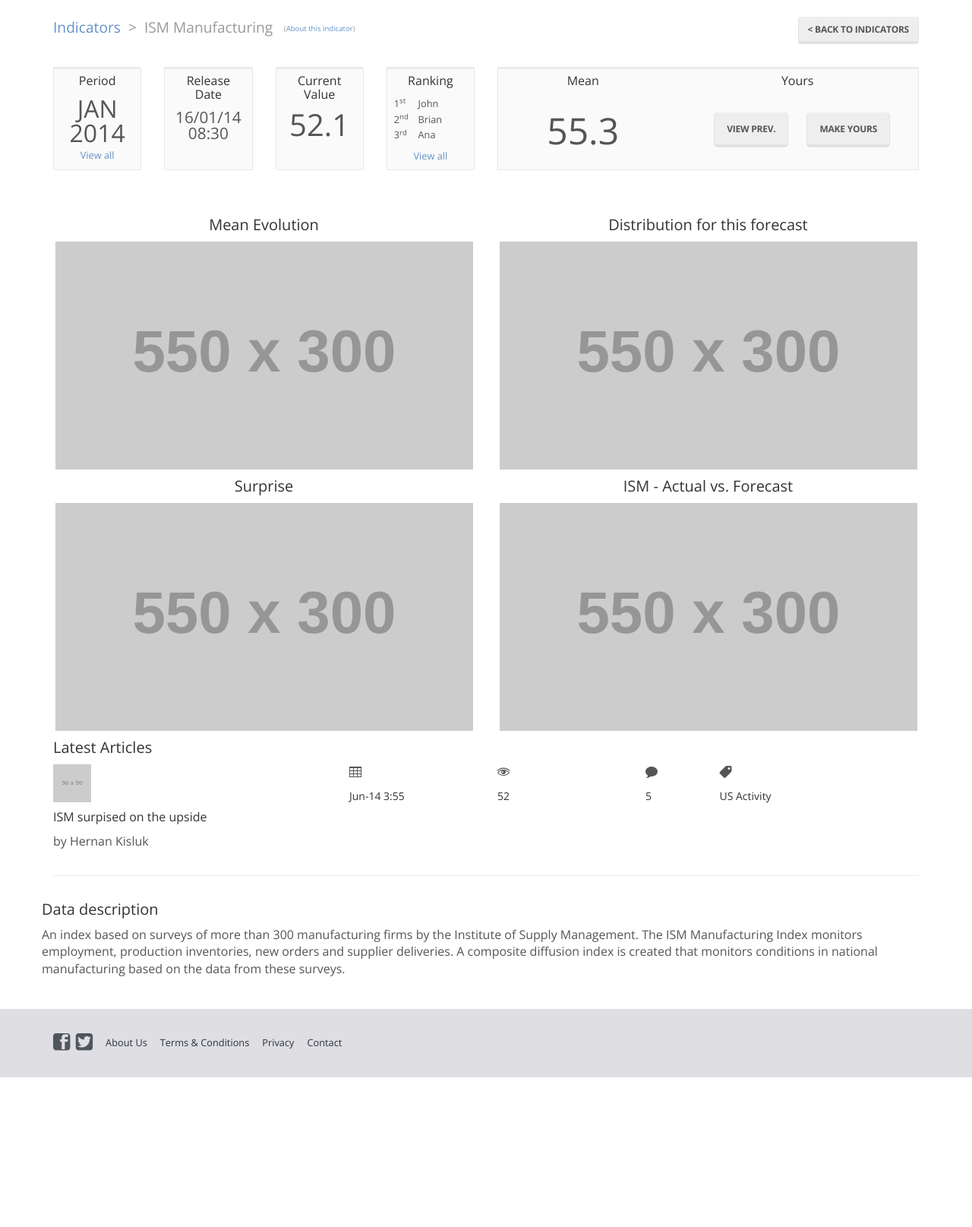
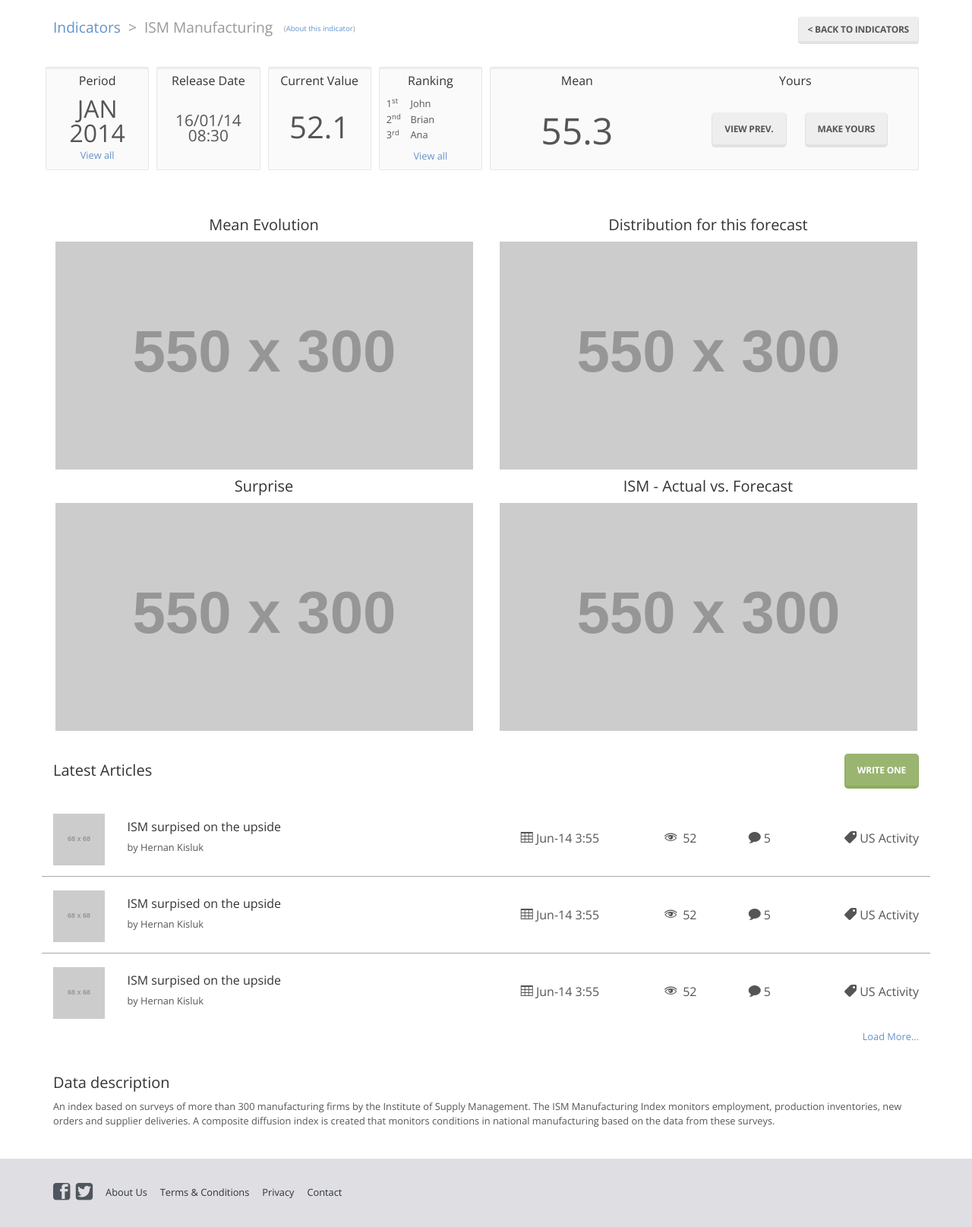
Before and after one commit to ekersten/javadoc_primeros_pasos, a PHP site: page /ind002.php in a window 1280 px wide. Shown: the part 89-1704 px from the top of the page at 76% size. Before the commit the page ends 1507 px from the top, so only its background shows below. Run offline with PHP 8.4, Linux system fonts and the light colour scheme; grey boxes labelled with a size stand in for pictures from a placeholder-image service; style sheets or scripts are compiled from the project's sources; some libraries are stand-ins or nearby versions.

Commit message:
arreglos home e indicadores

```diff
--- a/ind002.php
+++ b/ind002.php
@@ -25,26 +25,26 @@
 			<div class="row info">
 				<div class="col-xs-6">
 					<div class="row">
-						<div class="col-xs-3">
+						<div class="col-xs-3 pl5 pr5">
 							<div class="well well-sm period">
 								<h5>Period</h5>
 								<div class="big">JAN<br/>2014</div>
 								<div class="view-all"><a href="#">View all</a></div>
 							</div>
 						</div>
-						<div class="col-xs-3">
+						<div class="col-xs-3 pl5 pr5">
 							<div class="well well-sm release">
 								<h5>Release Date</h5>
 								<div class="big">16/01/14<br/>08:30</div>
 							</div>
 						</div>
-						<div class="col-xs-3">
+						<div class="col-xs-3 pl5 pr5">
 							<div class="well well-sm current">
 								<h5>Current Value</h5>
 								<div class="big">52.1</div>
 							</div>
 						</div>
-						<div class="col-xs-3">
+						<div class="col-xs-3 pl5 pr5">
 							<div class="well well-sm ranking">
 								<h5>Ranking</h5>
 								<ul>
@@ -57,7 +57,7 @@
 						</div>
 					</div>
 				</div>
-				<div class="col-xs-6">
+				<div class="col-xs-6 pl5">
 					<div class="well well-sm">
 						<div class="row">
 							<div class="col-xs-5 text-center mean">
@@ -90,39 +90,95 @@
 					<img src="http://placehold.it/550x300"/>
 				</div>
 			</div>
-			<div class="row">
-				<div class="col-xs-12">
+			<div class="row margin-top half-margin-bottom">
+				<div class="col-xs-6">
 					<h4>Latest Articles</h4>
+				</div>
+				<div class="col-xs-6 text-right">
+					<a href="#" class="btn btn-success btn-lg">Write one</a>
 				</div>
 			</div>
 			<div class="row articles">
-				<div class="col-xs-4">
-					<img src="http://placehold.it/50x50"/>
+				<div class="col-xs-12">
+					<!-- article start -->
+					<div class="row article">
+						<div class="col-xs-1">
+							<img src="http://placehold.it/68x68"/>
+						</div>
+						<div class="col-xs-5">
 							<h5>ISM surpised on the upside</h5>
 							<p>by Hernan Kisluk</p>
 						</div>
-				<div class="col-xs-2">
-					<span class="icon icon-table"> </span>
-					<h6>Jun-14 3:55</h6>
+						<div class="col-xs-2 text-center">
+							<span class="icon icon-table"></span> Jun-14 3:55
 						</div>
-				<div class="col-xs-2">
-					<span class="icon icon-eye"> </span>
-					<h6>52</h6>
+						<div class="col-xs-1 text-right">
+							<span class="icon icon-eye"> </span> 52
 						</div>
+						<div class="col-xs-1 text-right">
+							<span class="icon icon-bubble"></span> 5
+						</div>
+						<div class="col-xs-2 text-right">
+							<span class="icon icon-tag"></span> US Activity
+						</div>
+					</div>
+					<!-- article end -->
+					<!-- article start -->
+					<div class="row article">
 						<div class="col-xs-1">
-					<span class="icon icon-bubble"> </span>
-					<h6>5</h6>
+							<img src="http://placehold.it/68x68"/>
 						</div>
-				<div class="col-xs-2">
-					<span class="icon icon-tag"> </span>
-					<h6>US Activity</h6>
+						<div class="col-xs-5">
+							<h5>ISM surpised on the upside</h5>
+							<p>by Hernan Kisluk</p>
 						</div>
-
+						<div class="col-xs-2 text-center">
+							<span class="icon icon-table"></span> Jun-14 3:55
 						</div>
-			<hr>
-			<div class="row data">
+						<div class="col-xs-1 text-right">
+							<span class="icon icon-eye"> </span> 52
+						</div>
+						<div class="col-xs-1 text-right">
+							<span class="icon icon-bubble"></span> 5
+						</div>
+						<div class="col-xs-2 text-right">
+							<span class="icon icon-tag"></span> US Activity
+						</div>
+					</div>
+					<!-- article end -->
+					<!-- article start -->
+					<div class="row article">
+						<div class="col-xs-1">
+							<img src="http://placehold.it/68x68"/>
+						</div>
+						<div class="col-xs-5">
+							<h5>ISM surpised on the upside</h5>
+							<p>by Hernan Kisluk</p>
+						</div>
+						<div class="col-xs-2 text-center">
+							<span class="icon icon-table"></span> Jun-14 3:55
+						</div>
+						<div class="col-xs-1 text-right">
+							<span class="icon icon-eye"> </span> 52
+						</div>
+						<div class="col-xs-1 text-right">
+							<span class="icon icon-bubble"></span> 5
+						</div>
+						<div class="col-xs-2 text-right">
+							<span class="icon icon-tag"></span> US Activity
+						</div>
+					</div>
+					<!-- article end -->
+				</div>
+			</div>
+			<div class="row">
+				<div class="col-xs-12 view-all"><a href="#">Load More...</a></div>
+			</div>
+			<div class="row data margin-top">
+				<div class="col-xs-12">
 					<h4>Data description</h4>
 					<p>An index based on surveys of more than 300 manufacturing firms by the Institute of Supply Management. The ISM Manufacturing Index monitors employment, production inventories, new orders and supplier deliveries. A composite diffusion index is created that monitors conditions in national manufacturing based on the data from these surveys.  </p>
+				</div>
 			</div>
 		</section>
 	</div>
--- a/less/styles.less
+++ b/less/styles.less
@@ -575,12 +575,16 @@ footer, .page-wrap:after {
 				&.release {
 					.big {
 						font-size: 1.3em;
+						position: relative;
+						top: 1em;
 					}
 				}
 
 				&.current {
 					.big {
 						font-size: 2.5em;
+						position: relative;
+						top: .5em;
 					}
 				}
 
@@ -660,9 +664,48 @@ footer, .page-wrap:after {
 		}
 	}
 
-	// .articles{
+	.articles{
+		.article {
 
-	// }
+			border-top: 1px solid @medium_gray;
+			padding-top: 1em;
+			margin-bottom: 1em;
+
+			h5 {
+				margin-top: 0;
+				margin-bottom: .5em;
+			}
+
+			p {
+				font-size: .8em;
+			}
+
+			&:first-child {
+				border-top: none;
+			}
+
+			.col-xs-5 {
+				position: relative;
+				top: .7em;
+			}
+
+			.col-xs-2, .col-xs-1 {
+				line-height: 68px;
+				height: 68px;
+			}
+		}
+	}
+
+	.view-all {
+		.text-right();
+		font-size: .8em;
+	}
+
+	.data {
+		p {
+			font-size: .8em;
+		}
+	}
 }
 /* fin pagina detalle del indicador */
 
@@ -1046,8 +1089,20 @@ footer, .page-wrap:after {
 	margin-bottom: @grid-gutter-width;
 }
 
+.half-margin-bottom {
+	margin-bottom: (@grid-gutter-width / 2);
+}
+
 .no-margin {
 	margin: 0;
+}
+
+.pl5 {
+	padding-left: 5px;
+}
+
+.pr5 {
+	padding-right: 5px;
 }
 /* no crear margin left ni right. Usar solo para separar rows */
 
```
Also changed, not shown: hom001.php (+4 -4 lines). Lines whose indentation alone changed are shown as unchanged.
